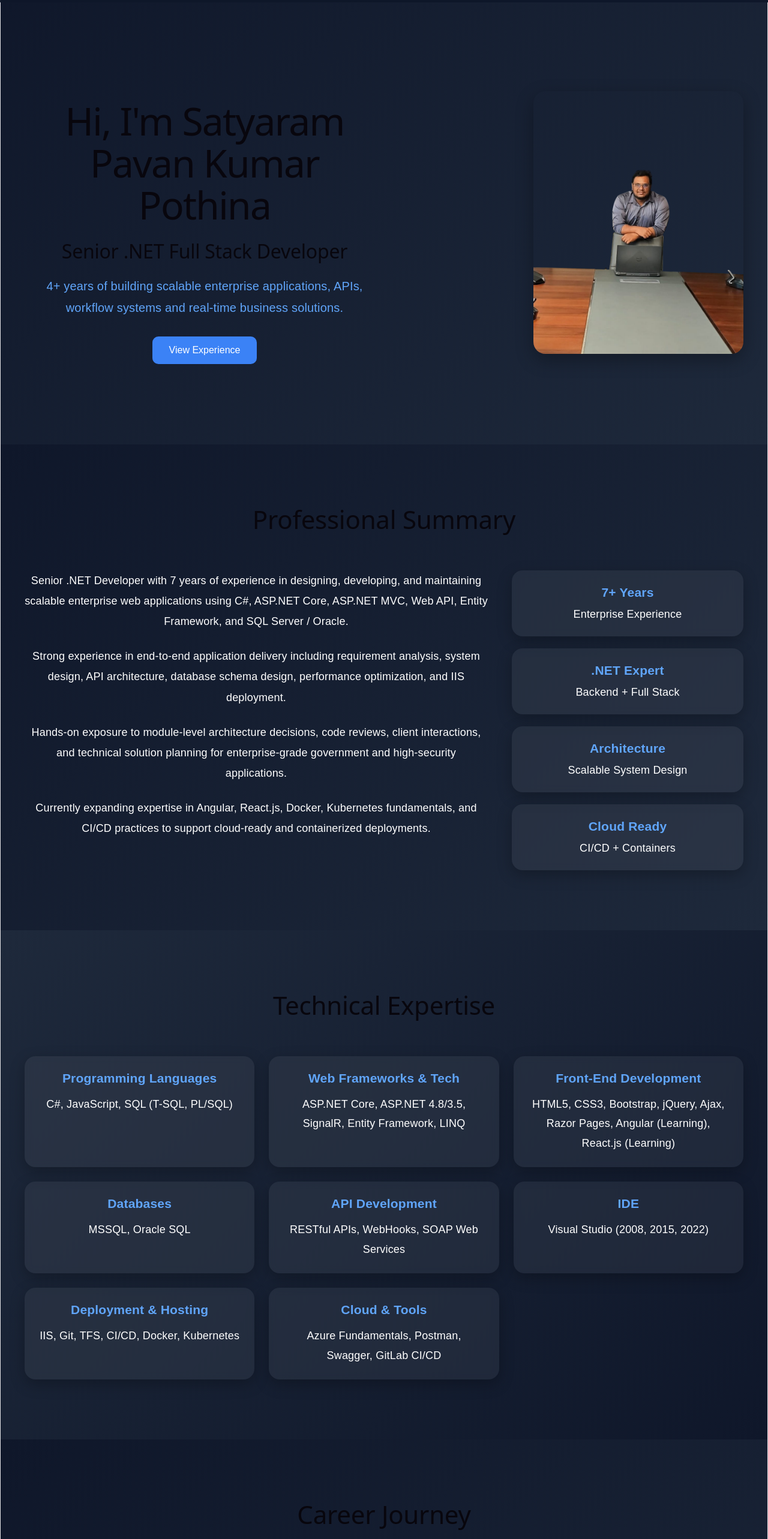
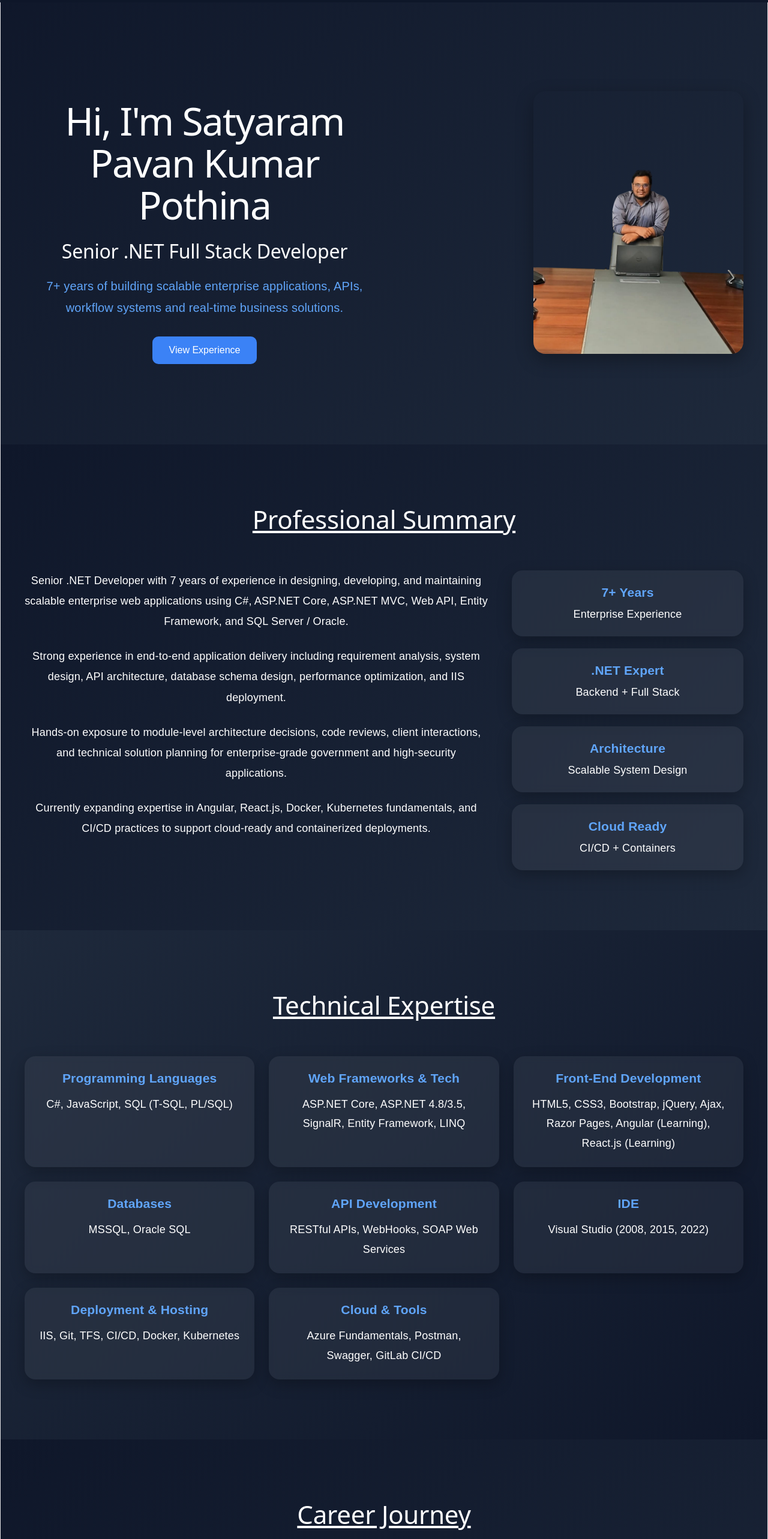
Before and after one commit to SatyaramPavanKumar/portfolio-site, a React (Vite) app: page / in a window 1280 px wide. Shown: the part 59-2625 px from the top of the page at 60% size. Built offline with nearby package versions, Linux system fonts and the light colour scheme.

Commit message:
change color to white

```diff
--- a/src/components/sections/About.jsx
+++ b/src/components/sections/About.jsx
@@ -9,7 +9,7 @@ export default function About() {
         whileInView={{ opacity: 1, y: 0 }}
         viewport={{ once: true, amount: 0.2 }}
         transition={{ duration: 0.7 }}>
-      <h2 className="about-title">Professional Summary</h2>
+      <h2  className="about-title">Professional Summary</h2>
 
       <div className="about-container">
         <div className="about-content">
--- a/src/components/sections/Hero.jsx
+++ b/src/components/sections/Hero.jsx
@@ -23,16 +23,16 @@ export default function Hero() {
       }}
     >
       <div style={{     maxWidth: "600px",    width: "100%",    flex: 1,}}>
-        <h1 style={{ fontSize: "clamp(36px, 8vw, 64px)", marginBottom: "20px" ,lineHeight: "1.1", }}>
+        <h1 style={{ fontSize: "clamp(36px, 8vw, 64px)", marginBottom: "20px" ,lineHeight: "1.1", color:"#FFFFFF" }}>
           Hi, I'm Satyaram Pavan Kumar Pothina
         </h1>
 
-        <h2 style={{  fontSize: "clamp(20px, 5vw, 32px)",    marginBottom: "20px",    lineHeight: "1.3", }}>
+        <h2 style={{  fontSize: "clamp(20px, 5vw, 32px)",    marginBottom: "20px",    lineHeight: "1.3",  color:"#FFFFFF"}}>
           Senior .NET Full Stack Developer
         </h2>
 
         <p style={{ fontSize: "clamp(16px, 4vw, 20px)",    lineHeight: "1.8", }}>
-          4+ years of building scalable enterprise applications,
+          7+ years of building scalable enterprise applications,
           APIs, workflow systems and real-time business solutions.
         </p>
 
--- a/src/components/sections/Projects.jsx
+++ b/src/components/sections/Projects.jsx
@@ -35,7 +35,7 @@ export default function Projects() {
   whileInView={{ opacity: 1, y: 0 }}
   viewport={{ once: true, amount: 0.2 }}
   transition={{ duration: 0.7 }}
->      <h2>Featured Enterprise Projects</h2>
+>      <h2 style={{ color:"#FFFFFF", textDecoration:"underline" }}>Featured Enterprise Projects</h2>
 
       {projects.map((project, index) => (
         <motion.div
--- a/src/styles/about.css
+++ b/src/styles/about.css
@@ -3,12 +3,15 @@
   padding: 100px 40px;
   background: linear-gradient(135deg, #0f172a, #1e293b);
   color: white;
+
 }
 
 .about-title {
   text-align: center;
   font-size: 42px;
   margin-bottom: 60px;
+   color: #ffffff;
+   text-decoration: underline;
 }
 
 .about-container {
@@ -53,5 +56,6 @@
 
   .about-title {
     font-size: 32px;
+
   }
 }
--- a/src/styles/contact.css
+++ b/src/styles/contact.css
@@ -12,6 +12,8 @@
   text-align: center;
   font-size: 42px;
   margin-bottom: 50px;
+  color: white;
+  text-decoration: underline;
 }
 
 .contact-card {
--- a/src/styles/experience.css
+++ b/src/styles/experience.css
@@ -9,6 +9,8 @@
   text-align: center;
   font-size: 42px;
   margin-bottom: 60px;
+     color: #ffffff;
+   text-decoration: underline;
 }
 
 .timeline {
--- a/src/styles/interests.css
+++ b/src/styles/interests.css
@@ -9,6 +9,8 @@
   text-align: center;
   font-size: 42px;
   margin-bottom: 60px;
+  color: white;
+  text-decoration: underline;
 }
 
 .interests-grid {
--- a/src/styles/projects.css
+++ b/src/styles/projects.css
@@ -2,7 +2,7 @@
   min-height: 100vh;
   padding: 100px 40px;
   background: linear-gradient(135deg, #1e293b, #0f172a);
-  color: white;
+   color: white;
 }
 
 .project-card {
@@ -10,4 +10,6 @@
   padding: 28px;
   border-radius: 18px;
   background: rgba(255,255,255,0.06);
+
+
 }
--- a/src/styles/skills.css
+++ b/src/styles/skills.css
@@ -9,6 +9,8 @@
   text-align: center;
   font-size: 42px;
   margin-bottom: 60px;
+     color: #ffffff;
+   text-decoration: underline;
 }
 
 .skills-grid {
```
